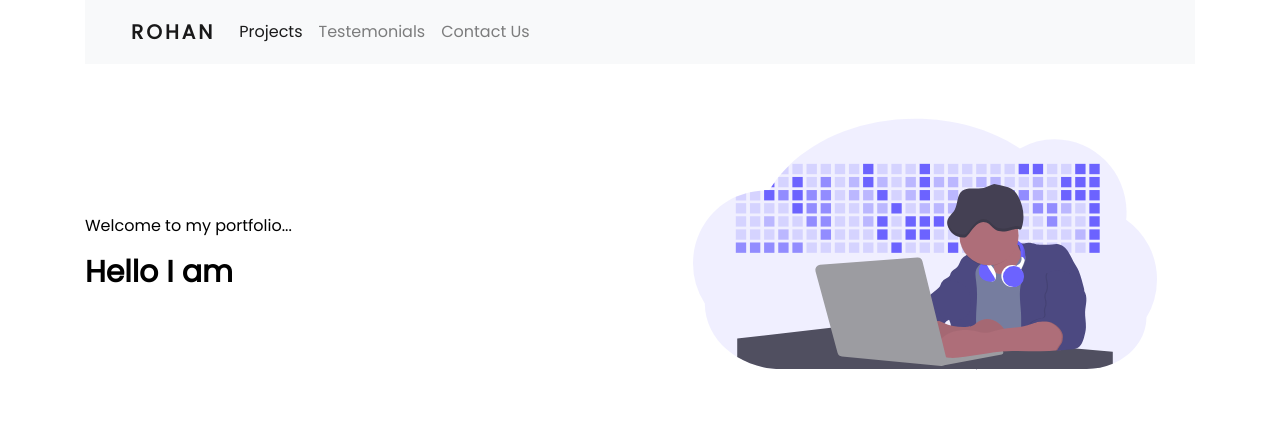
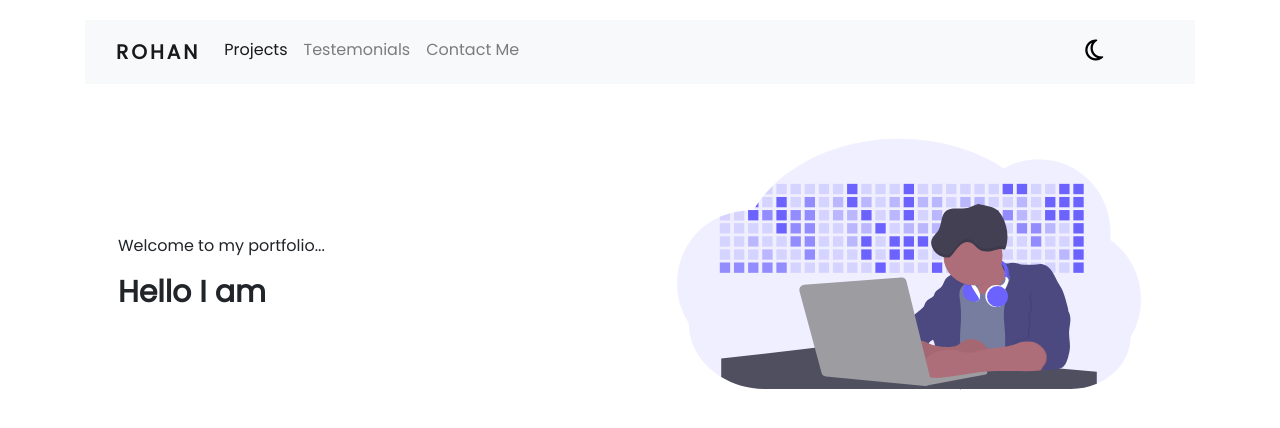
Before and after one commit to harnalerohan/portfolio, a React (Create React App) app: page / in a window 1280 px wide. Shown: the top 428 px of the page. Built offline with nearby package versions, Linux system fonts and the light colour scheme.

Commit message:
added background color change logic

```diff
--- a/public/index.html
+++ b/public/index.html
@@ -19,5 +19,6 @@
     <noscript>You need to enable JavaScript to run this app.</noscript>
     <div id="root"></div>
     <script src="https://cdn.jsdelivr.net/npm/bootstrap@5.0.1/dist/js/bootstrap.bundle.min.js" integrity="sha384-gtEjrD/SeCtmISkJkNUaaKMoLD0//ElJ19smozuHV6z3Iehds+3Ulb9Bn9Plx0x4" crossorigin="anonymous"></script>
+    <script src="https://kit.fontawesome.com/2696056567.js" crossorigin="anonymous"></script>
   </body>
 </html>
--- a/src/App.tsx
+++ b/src/App.tsx
@@ -10,8 +10,8 @@ function App() {
   }
 
   return (
-    <div style={{ backgroundColor: status ? "black" : "white"}} className="container">
-      <NavBar handleBackground={handleStatus}/>
+    <div className={status ? "container envelopedBlack" : "container envelope"}>
+      <NavBar bgStatus={status} handleBackground={handleStatus}/>
       <Introd bgStatus = {status}/>
     </div>
   );
--- a/src/components/Introd.tsx
+++ b/src/components/Introd.tsx
@@ -17,12 +17,12 @@ const Introd = ({ bgStatus }: any) => {
 
   return (
     <div className={bgStatus ? "row envelopedBlack" : "row envelope"}>
-      <div className="intro col-lg-6 text-lg-left">
-        <p style={{ color: bgStatus ? "white" : "black"}}>
+      <div className="intro col-lg-6 text-lg-left pl-5">
+        <p className={bgStatus ? "whiteText" : "blackText"}>
           Welcome to my portfolio...
         </p>
         <h1>
-          <span style={{ color: bgStatus ? "white" : "black" }}>
+          <span className={bgStatus ? "whiteText" : "blackText"}>
             Hello I am{" "}
           </span>
           <span className={classs ? "name fadeIn" : "name fadeOut"}>
@@ -30,7 +30,7 @@ const Introd = ({ bgStatus }: any) => {
           </span>
         </h1>
       </div>
-      <div className="devGuy col-lg-6 text-center">
+      <div className="devGuy col-lg-6 text-center pr-5">
         <img src={logo} alt="devGuy" />
       </div>
     </div>
--- a/src/components/NavBar.tsx
+++ b/src/components/NavBar.tsx
@@ -1,11 +1,11 @@
 import React from "react";
 import "../css/navBar.css";
 
-const NavBar = ({ handleBackground = (f: any) => f }) => {
-
+const NavBar = ({bgStatus, handleBackground = (f: any) => f }:any) => {
+  console.log("handleBackground", handleBackground)
   return (
-    <nav className="navbar navbar-expand-lg navbar-light bg-light">
-      <div className="container-fluid">
+    <nav className={`navbar navbar-expand-lg navbar-${bgStatus ? 'dark transition' : 'light transition'} bg-${bgStatus ? 'dark' : 'light'}`}>
+      <div className="container">
         <a className="navbar-brand logo" href="/">
           ROHAN
         </a>
@@ -34,7 +34,12 @@ const NavBar = ({ handleBackground = (f: any) => f }) => {
             </li>
             <li className="nav-item">
               <a className="nav-link" href="/">
-                Contact Us
+                Contact Me
+              </a>
+            </li>
+            <li className="nav-item ">
+              <a className="nav-link" style={{color: "white"}}>
+                <i className={bgStatus ? "far fa-sun" : "far fa-moon"} onClick={handleBackground}></i>
               </a>
             </li>
           </ul>
--- a/src/css/Introd.css
+++ b/src/css/Introd.css
@@ -7,12 +7,8 @@
   transition: all 1s ease;
 }
 
-.fas{
-  transition: all 10s ease;
-}
-
 .envelopedBlack{
-  background-color: black;
+  background-color: #212529;
   height: auto;
   margin: 0px auto 0px auto;
   padding: 20px 0px 0px 0px;
@@ -20,14 +16,22 @@
   transition: all 1s ease;
 }
 
+.whiteText{
+  color: white;
+  transition: all 1s ease;
+}
+
+.blackText{
+  color: #212529;
+  transition: all 1s ease;
+}
+
+.fas{
+  transition: all 10s ease;
+}
 .devGuy img{
   height: 20rem;
   width: 29rem;
-}
-
-.devGuy{
-  /* padding: 0px auto 0px auto;
-  width: 44%; */
 }
 
 .intro{
@@ -54,19 +58,3 @@
 .fadeOut{
   opacity: 1;
 }
-
-/* @media screen and (max-width: 1024px) {
-  .envelope{
-    text-align: center;
-    width: 100%;
-    display: block;
-  }
-  .envelopedBlack{
-    width: 100%;
-    display: block;
-    text-align: center;
-  }
-  .intro{
-    padding-top: 10px;
-  }
-} */
--- a/src/css/navBar.css
+++ b/src/css/navBar.css
@@ -11,114 +11,34 @@ nav {
   min-height: 8vh;
   font-family: "Poppins", "sans-serif";
 }
-.colorMode{
-  padding-top: 3px;
+
+.transition{
+  transition: all 1s ease;
 }
+
+.fa-moon {
+  font-size: x-large;
+  margin-left: 550px;
+  color: black;
+  transition: all 12s ease;
+}
+
+.fa-sun {
+  font-size: x-large;
+  margin-left: 550px;
+  color: white;
+  transition: all 12s ease;
+}
+
 .logo {
   color: black;
-  text-transform: uppercase;
+  transition: all 1s ease;
   letter-spacing: 3px;
   font-size: 20px;
   float: left;
-  margin-left: 15px;
   font-weight: 600;
 }
 
-.nav-links {
-  display: flex;
-  justify-content: space-around;
-  width: 30%;
+.nav-link{
+  transition: all 1s ease;
 }
-
-.nav-links li {
-  list-style: none;
-}
-
-.nav-links a {
-  color: black;
-  text-decoration: none;
-  letter-spacing: 1px;
-  font-size: 10px;
-  font-weight: bold;
-}
-
-.burger {
-  display: none;
-}
-
-.burger div {
-  width: 25px;
-  height: 3px;
-  margin: 5px;
-  transition: all 0.5s ease;
-}
-
-@media screen and (max-width: 768px) {
-  .nav-links {
-    width: 40%;
-  }
-}
-
-@media screen and (max-width: 1024px) {
-  body {
-    overflow-x: hidden;
-  }
-
-  .burger{
-    padding-right: 5%;
-  }
-
-  .logo{
-    padding-left: 5%;
-    display:flex
-  }
-
-  .nav-links {
-    width: 0%;
-    position: absolute;
-    height: 90vh;
-    top: 10vh;
-    background-color: transparent;
-    flex-direction: column;
-    align-items: center;
-    transform: translateX(100%);
-    transition: transform 0.5s ease-in;
-  }
-  .nav-links li {
-    opacity: 0;
-  }
-
-  .burger {
-    display: inline-block;
-    cursor: pointer;
-    float: right;
-    margin-right: 10px;
-  }
-  .nav-active {
-    transform: translateX(0%);
-    width: 30%;
-    right: 0px;
-  }
-}
-
-@keyframes navLinkFade {
-  from{
-    opacity: 0;
-    transform: translateX(50px);
-  }to{
-     opacity: 1;
-     transform: translateX(0px);
-  }
-}
-
-.toggle .line1{
-  transform: rotate(-45deg) translate(-5px,6px);
-}
-
-.toggle .line2{
-  opacity: 0;
-}
-
-.toggle .line3{
-  transform: rotate(45deg) translate(-5px,-6px);
-}
```
